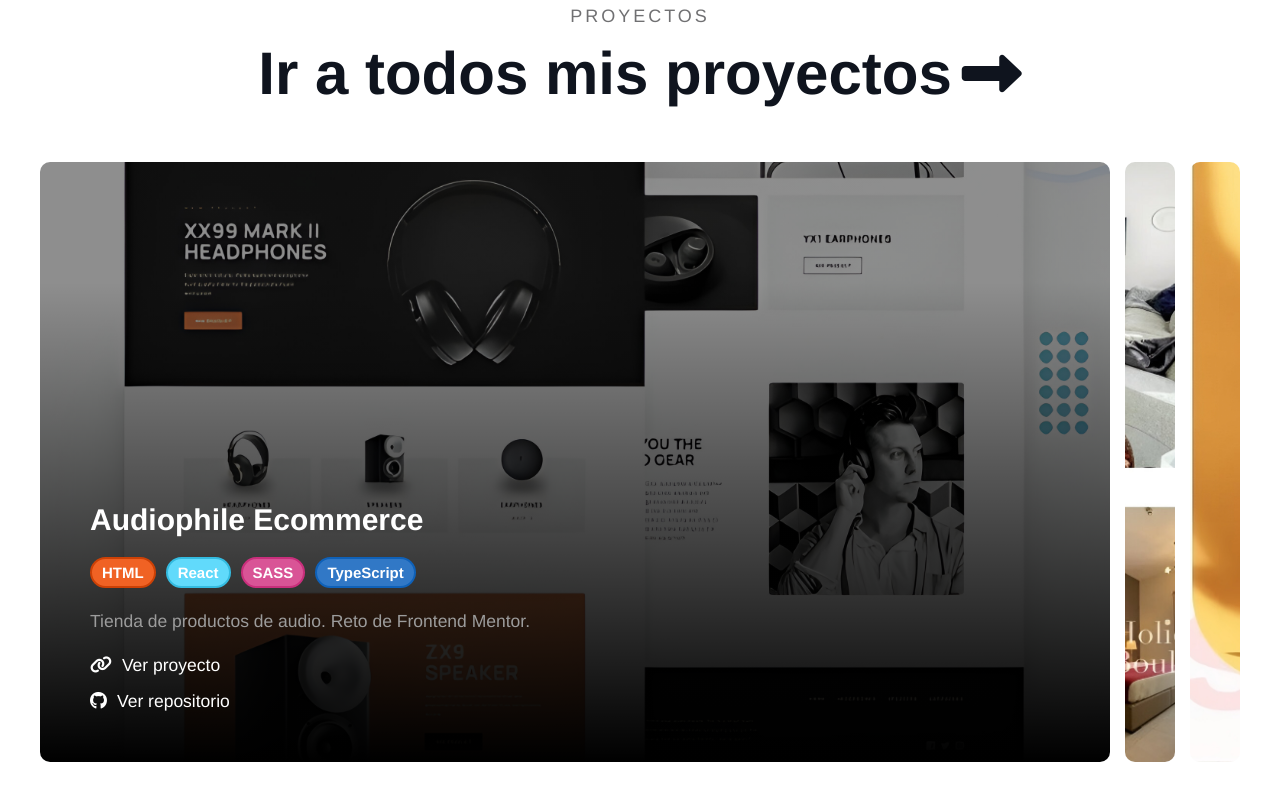
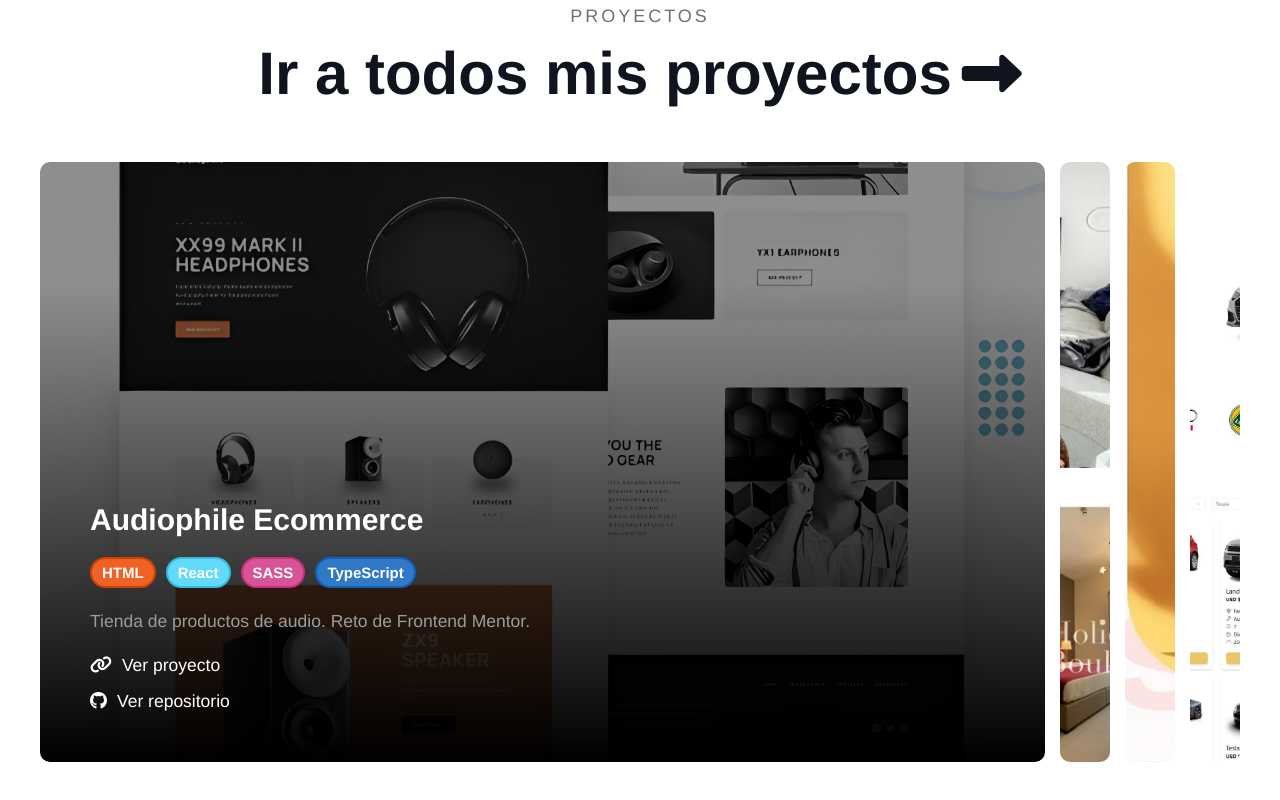
Before and after one commit to joacoconut/portafolio, a React (Create React App) app: page / in a window 1280 px wide. Shown: the part 2841-3641 px from the top of the page. Built offline with nearby package versions, Linux system fonts and the light colour scheme.

Commit message:
new project: vega cars

```diff
--- a/src/data.ts
+++ b/src/data.ts
@@ -28,6 +28,13 @@ export const descriptionsProjects: DescriptionProjectsProps[] = [
     desc: "Página de ejercicios con videos e información consumiendo una API.",
     url: "https://gym-project-joacoconut.vercel.app/",
     tags: ["HTML", "React", "API"],
+  },
+  {
+    id: "cars",
+    title: "Vega Cars",
+    desc: "Página de alquiler de autos con sistema de reserva, filtrado, pasarela de pago y dashboard administrativo.",
+    url: "https://vega-cars.vercel.app/",
+    tags: ["HTML", "React", "NextJS", "TypeScript", "TailwindCSS"],
   },
   /* {
     id: "control-clientes",
@@ -64,6 +71,14 @@ export const descriptionsHome: IDescriptionHome[] = [
     github: "https://github.com/joacoconut/gym-project",
     tags: ["HTML", "React", "API"],
   },
+  {
+    id: "cars",
+    title: "Vega Cars",
+    desc: "Página de alquiler de autos con sistema de reserva, filtrado, pasarela de pago y dashboard administrativo.",
+    url: "https://vega-cars.vercel.app/",
+    github: "https://github.com/joacoconut/vega-cars",
+    tags: ["HTML", "React", "NextJS", "TypeScript", "TailwindCSS"],
+  },
   /* {
     id: "control-clientes",
     title: "Control de Clientes",
```
Also changed, not shown: public/img/projects/cars.jpg (added).
